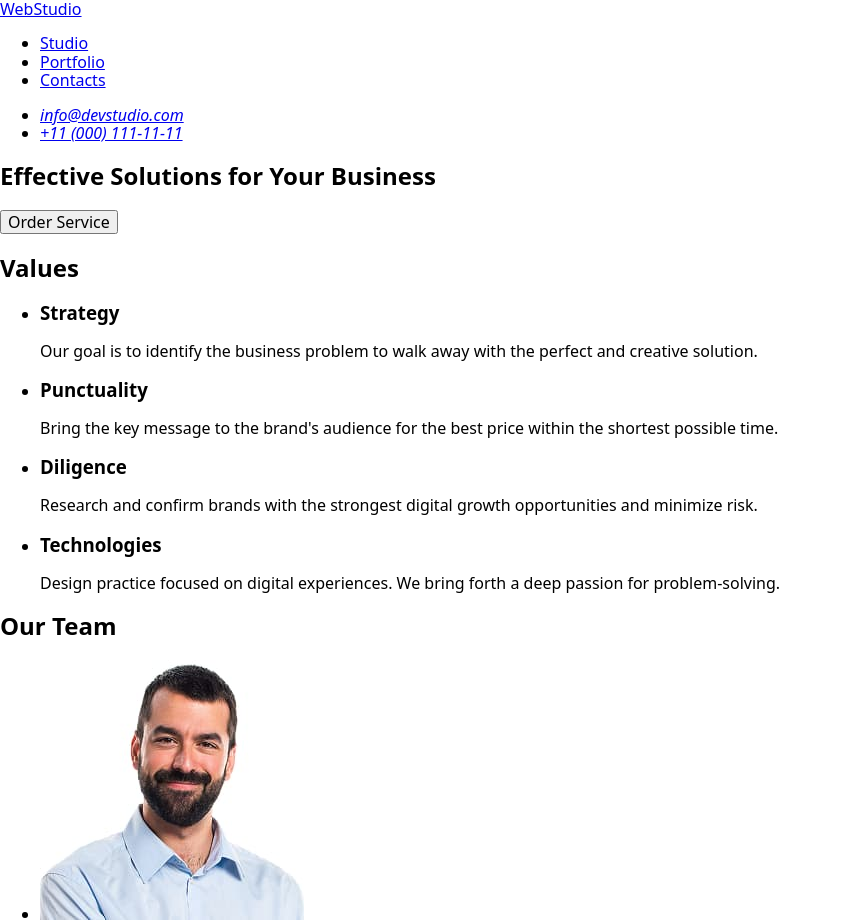
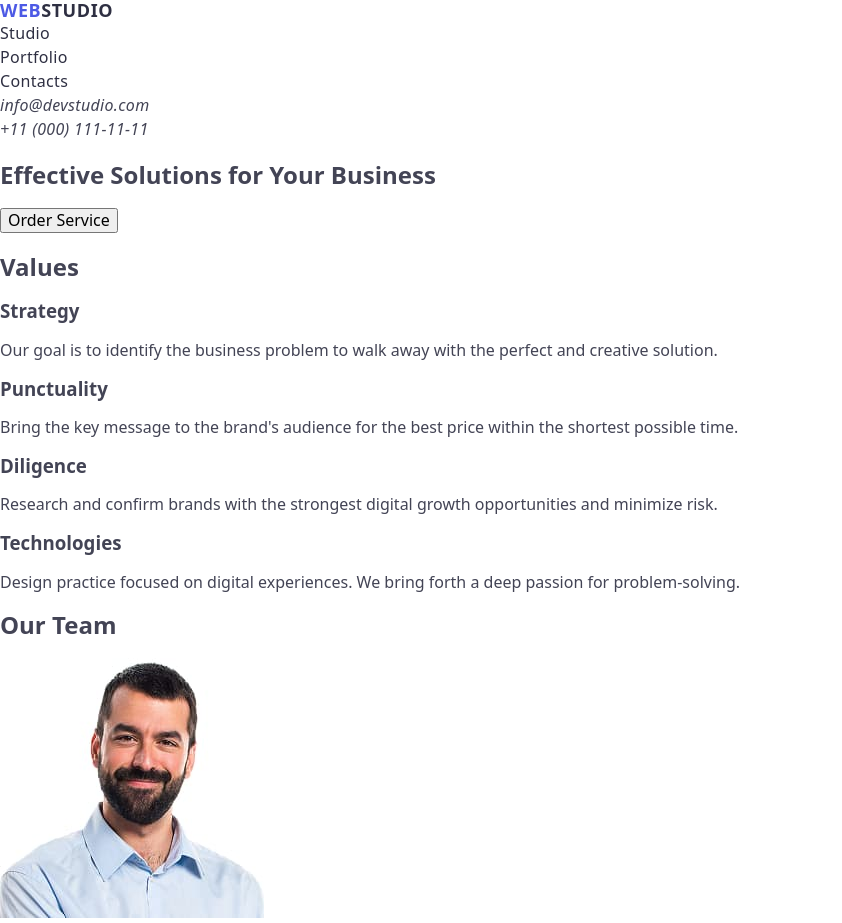
Before and after one commit to VolodymyrTryhub/goit-markup-hw-02, a plain HTML site: page index.html in a window 1280 px wide. Shown: the top 923 px of the page, without its empty margins (0-842 px from the left). Drawn offline with nearby package versions, Linux system fonts and the light colour scheme.

Commit message:
logo finish

```diff
--- a/css/style.css
+++ b/css/style.css
@@ -0,0 +1,46 @@
+body {
+    font-family: "Roboto", "Raleway" sans-serif;
+    color: #434455;
+    background-color: #ffffff;
+}
+a {
+    text-decoration: none;
+    color: inherit;
+}
+ul, ol {
+    list-style: none;
+    padding: 0;
+    margin: 0;
+}
+.logotyp-web {
+    font-family: "Raleway" sans-serif;
+    font-weight: 700;
+    font-size: 18px;
+    line-height: 117%;
+    letter-spacing: 0.03em;
+    text-transform: uppercase;
+    color: #4d5ae5;
+}
+.logotyp-studio {
+    font-family: "Raleway" sans-serif;
+    font-weight: 700;
+    font-size: 18px;
+    line-height: 117%;
+    letter-spacing: 0.03em;
+    text-transform: uppercase;
+    color: #2e2f42;
+}
+.navigaciia{
+    font-weight: 500;
+    font-size: 16px;
+    line-height: 150%;
+    letter-spacing: 0.02em;
+    color: #2e2f42;
+}
+.address-mail-tel {
+    font-weight: 400;
+    font-size: 16px;
+    line-height: 150%;
+    letter-spacing: 0.02em;
+    color: var(--slate);
+}
--- a/index.html
+++ b/index.html
@@ -20,13 +20,13 @@
 </head>
 
 <body>
+    <div class="">
         <header>
-        <!-- logo -->
-        <!--<a href="./index.html">WebStudio</a>-->
             <!-- navigaciia -->
             <nav>
-            <a href="./index.html">WebStudio</a>
-            <ul>
+                <!-- logo -->
+                <a href="./index.html" class="logotyp-web">Web<span class="logotyp-studio">Studio</span></a>
+                <ul class="navigaciia">
                     <!--menu-->
                     <li><a href="#studio">Studio</a></li>
                     <li><a href="#portfolio">Portfolio</a></li>
@@ -35,7 +35,7 @@
             </nav>
             <!-- contacts -->
             <address>
-            <ul>
+                <ul class="address-mail-tel">
                     <li>
                         <a href="mailto:info@devstudio.com">info@devstudio.com</a>
                     </li>
@@ -46,7 +46,7 @@
             </address>
 
         </header>
-
+    </div>
     <main>
         <!-- gaslo -->
         <section>
```
Lines whose indentation alone changed are shown as unchanged.
